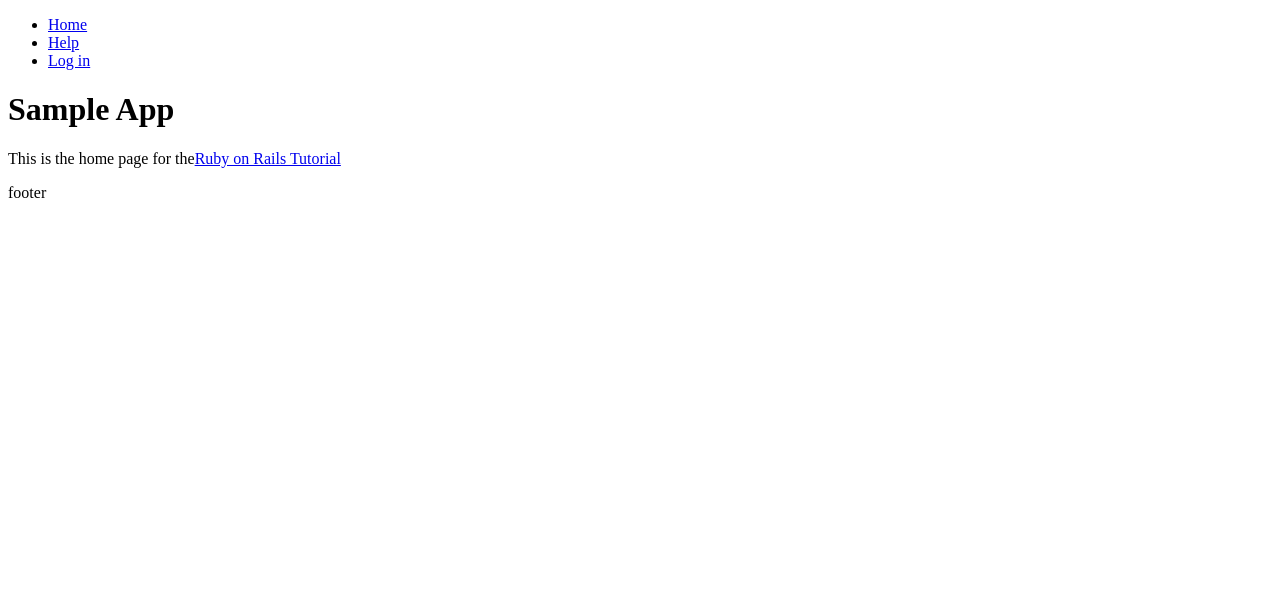
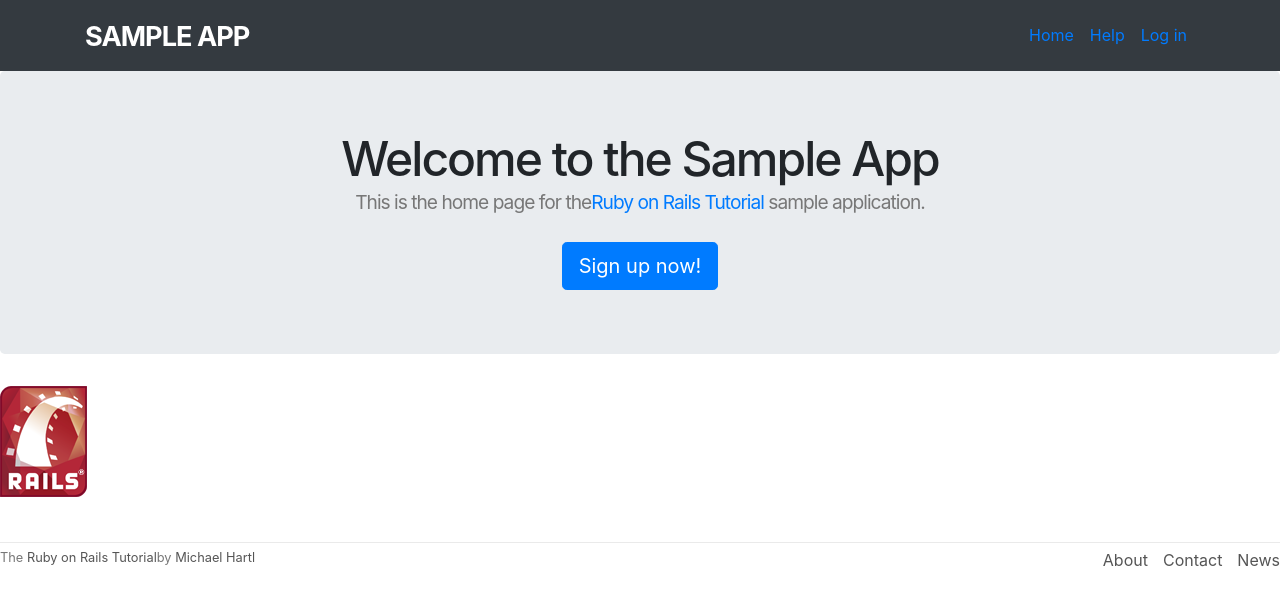
Before and after one commit to ryojiysd/rails-tutor-react, a React app in the folder client/: page / in a window 1280 px wide. Shown: the top 604 px of the page. Built offline with nearby package versions, Linux system fonts and the light colour scheme.

Commit message:
Add header and footer

```diff
--- a/client/src/app.tsx
+++ b/client/src/app.tsx
@@ -1,6 +1,7 @@
 import React from 'react';
 import { Switch } from 'react-router';
 import { BrowserRouter, Route } from 'react-router-dom';
+
 import Home from './home';
 import Help from './help';
 import About from './about';
@@ -26,19 +27,19 @@ const Router = () => {
 };
 
 const AppHeader = () => (
-  <header className="navbar navbar-dixed-top navbar-inverse">
+  <header className="navbar navbar-expand-md navbar-fixed-top bg-dark">
     <div className="container">
-      <a href="#" id="logo"></a>
+      <a className="navbar-brand" href="#" id="logo">sample app</a>
       <nav>
-        <ul className="nav navbar-nav navbar-right">
-          <li>
-            <a href="/">Home</a>
+        <ul className="navbar-nav">
+          <li className="nav-item">
+            <a className="nav-link" href="/">Home </a>
           </li>
-          <li>
-            <a href="/help">Help</a>
+          <li className="nav-item">
+            <a className="nav-link" href="/help">Help </a>
           </li>
-          <li>
-            <a href="#">Log in</a>
+          <li className="nav-item">
+            <a className="nav-link" href="#">Log in </a>
           </li>
         </ul>
       </nav>
@@ -47,9 +48,19 @@ const AppHeader = () => (
 );
 
 const AppFooter = () => (
-  <div>
-    <p>footer</p>
-  </div>
+  <footer className="footer">
+    <small>
+      The <a href="https://railstutorial.jp/">Ruby on Rails Tutorial</a>
+      by <a href="http://www.michaelhartl.com/">Michael Hartl</a>
+    </small>
+    <nav>
+      <ul>
+        <li><a href="/about">About</a></li>
+        <li><a href="#">Contact</a></li>
+        <li><a href="http://news.railstutorial.org/">News</a></li>
+      </ul>
+    </nav>
+  </footer>
 );
 
 export default App;
--- /dev/null
+++ b/client/src/custom.scss
@@ -0,0 +1,99 @@
+/* universal */
+
+/*
+body {
+  padding-top: 60px;
+}
+*/
+
+section {
+  overflow: auto;
+}
+
+textarea {
+  resize: vertical;
+}
+
+.center {
+  text-align: center;
+}
+
+.center h1 {
+  margin-bottom: 10px;
+}
+
+/* typography */
+
+h1, h2, h3, h4, h5, h6 {
+    line-height: 1;
+}
+
+h1 {
+  font-size: 3em;
+  letter-spacing: -2px;
+  margin-bottom: 30px;
+  text-align: center;
+}
+
+h2 {
+  font-size: 1.2em;
+  letter-spacing: -1px;
+  margin-bottom: 30px;
+  text-align: center;
+  font-weight: normal;
+  color: #777;
+}
+
+p {
+  font-size: 1.1em;
+  line-height: 1.7em;
+}
+
+/* header */
+
+#logo {
+  float: left;
+  margin-right: 10px;
+  font-size: 1.7em;
+  color: #fff;
+  text-transform: uppercase;
+  letter-spacing: -1px;
+  padding-top: 9px;
+  font-weight: bold;
+}
+
+#logo:hover {
+  color: #fff;
+  text-decoration: none;
+}
+
+/* footer */
+
+footer {
+  margin-top: 45px;
+  padding-top: 5px;
+  border-top: 1px solid #eaeaea;
+  color: #777;
+}
+
+footer a {
+  color: #555;
+}
+
+footer a:hover {
+  color: #222;
+}
+
+footer small {
+  float: left;
+}
+
+footer ul {
+  float: right;
+  list-style: none;
+}
+
+footer ul li {
+  float: left;
+  margin-left: 15px;
+}
--- a/client/src/home.tsx
+++ b/client/src/home.tsx
@@ -8,11 +8,16 @@ class Home extends React.Component {
   render() {
     return (
       <div>
-        <h1>Sample App</h1>
-        <p>
-          This is the home page for the
-          <a href="https://railstutorial.jp/">Ruby on Rails Tutorial</a>
-        </p>
+        <div className="center jumbotron">
+          <h1>Welcome to the Sample App</h1>
+          <h2>
+            This is the home page for the
+            <a href="https://railstutorial.jp/">Ruby on Rails Tutorial</a> sample application.
+          </h2>
+
+          <a href="#" className="btn btn-lg btn-primary">Sign up now!</a>
+        </div>
+        <a href="http://rubyonrails.org/"><img src="images/rails.png" alt="Rails logo"/></a>
       </div>
     );
   }
--- a/client/src/index.tsx
+++ b/client/src/index.tsx
@@ -1,5 +1,9 @@
 import * as React from 'react';
 import * as ReactDOM from 'react-dom';
+
+import "bootstrap/dist/css/bootstrap.css";
+import "./custom.scss";
+
 import App from './app';
 
 ReactDOM.render(<App />, document.getElementById('root'));
```
Also changed, not shown: client/public/images/rails.png (added).
